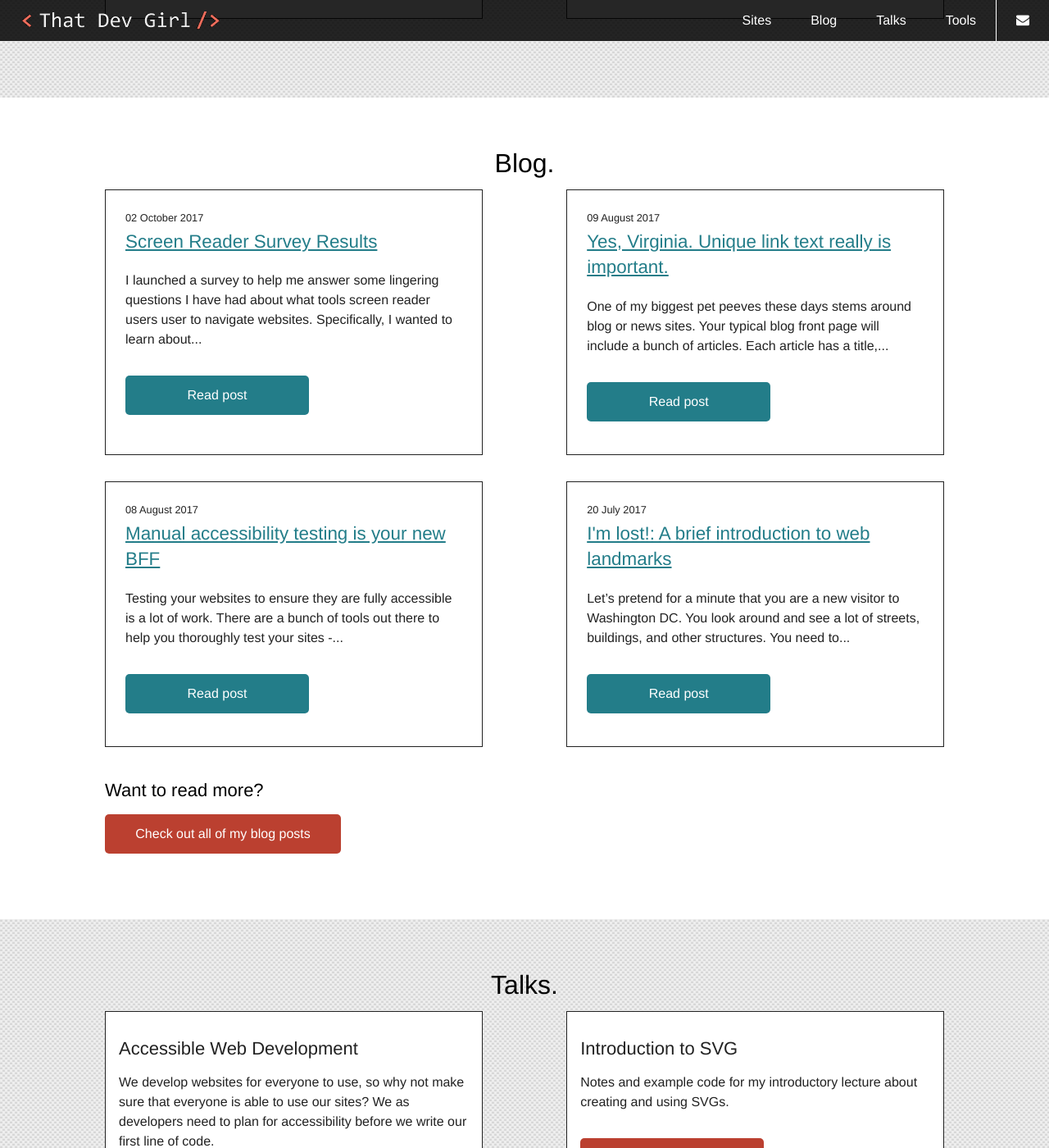
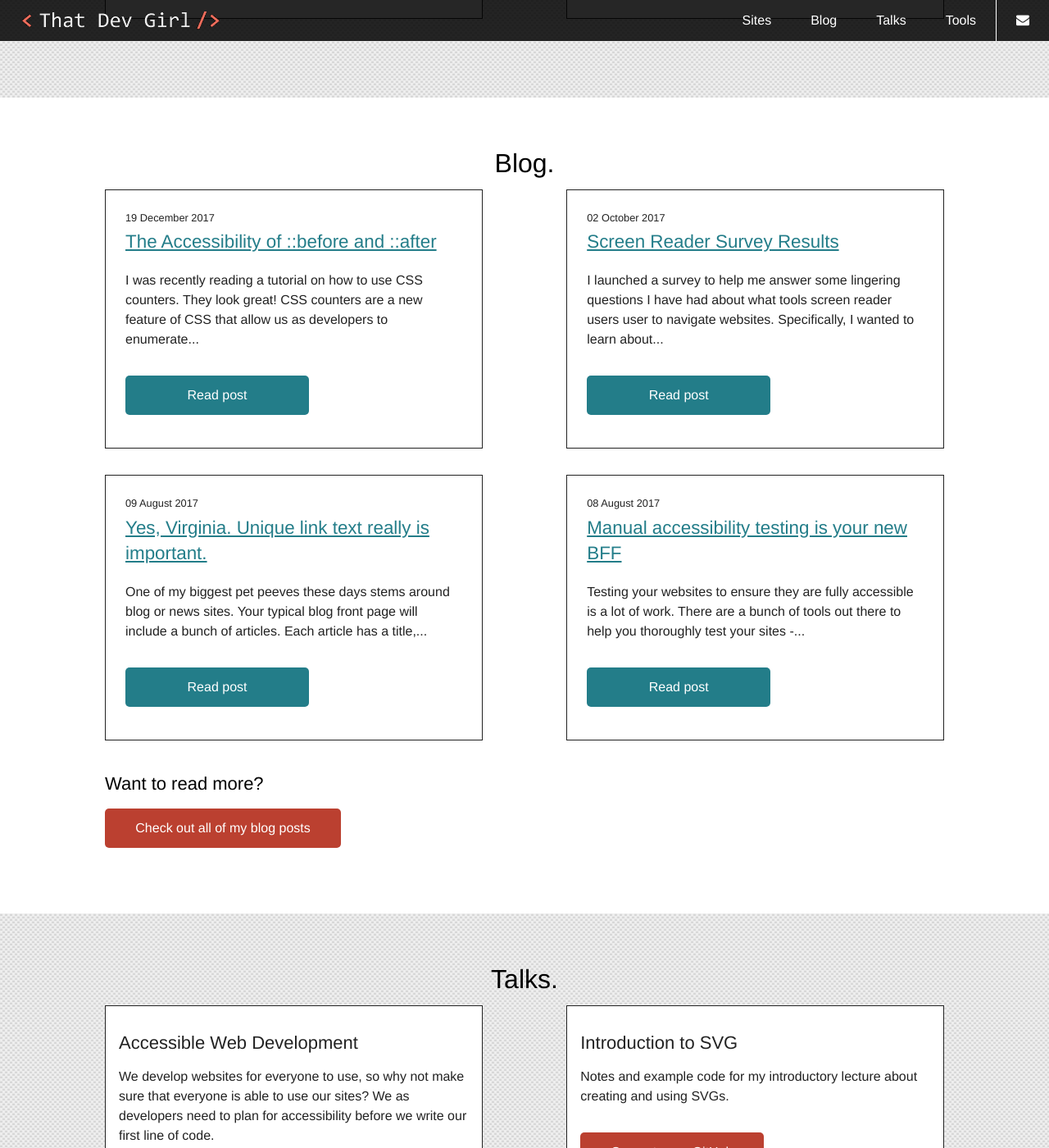
Before and after one commit to That-Dev-Girl-Archives/thatdevgirl.com, a Jekyll site: the page built from index.md, in a window 1280 px wide and 1400 px high, scrolled down 2893 px. Shown: the whole window at 82% size. Built offline with Jekyll 4.4.1, drawn with Linux system fonts in a browser that asks for light colours; part of the change alters nothing that is shown.

Commit message:
new blog post

```diff
--- /dev/null
+++ b/_posts/2017-12-19-before-after-accessibility.md
@@ -0,0 +1,69 @@
+---
+layout: post
+title: "The Accessibility of ::before and ::after"
+date: "2017-12-19"
+categories:
+  - accessibility
+---
+
+I was recently reading a tutorial on [how to use CSS counters](https://pineco.de/using-css-counters/). They look great! CSS counters are a new feature of CSS that allow us as developers to enumerate elements in the DOM and then do something with that information. There are plenty of practical uses for this - from numbering highlighted blocks in the text to creating complex nested ordered list bullets. _(I mean, we've all read government documents that include bullet point 13.2.4.1.  Right?)_
+
+All of these implementations involve using the `::before` or `::after` CSS pseudo-selectors in order to display the counter information on the page, before a particular block. With all of my work with accessibility this year, it begged the question: *Is CSS-generated content accessible?*
+
+## Is this even supported?
+
+We should probably start with asking, are CSS counters universally supported by browsers. The answer is yes. Really, with 98.16% support according to [CanIUse.com](https://caniuse.com/#feat=css-counters), this is barely a question.
+
+## Alrighty then. What about screen readers?
+
+Screen readers are another story and one that, frankly, I was skeptical about. I did a bit of Google research and came across [an article that showed mixed results](https://tink.uk/accessibility-support-for-css-generated-content/) in terms of whether the readers read this generated content. The biggest offender was in IE, where neither JAWS nor NVDA read the content.  This is presumably because the content does not reside in the DOM and these readers are reading the DOM, as opposed to the visible content on the screen.
+
+However, because this article is almost 3 years old, I decided to conduct my own experiment.
+
+## The test
+
+I created a simple example to use in testing.
+
+<p data-height="350" data-theme-id="0" data-slug-hash="RxaMVx" data-default-tab="html,result" data-user="thatdevgirl" data-embed-version="2" data-pen-title="CSS Counter Test" class="codepen">See the Pen <a href="https://codepen.io/thatdevgirl/pen/RxaMVx/">CSS Counter Test</a> by Joni Halabi (<a href="https://codepen.io/thatdevgirl">@thatdevgirl</a>) on <a href="https://codepen.io">CodePen</a>.</p>
+<script async src="https://production-assets.codepen.io/assets/embed/ei.js"></script>
+
+I tested in as many screen readers and browsers that I have access to. I have access to two operating systems (Mac OS X and Windows 10) and three screen readers (VoiceOver, JAWS, and NVDA). I used the latest versions of all browsers tested.
+
+## Testing hurdles
+
+I came across a couple of issues that made testing... adventurous.
+
+### Why I did not test in Firefox
+
+I tried! Firefox does not play well with screen readers. At all. When the browser sees that you are using a screen reader, it disables the the display of tab content because of "incompatibility". This incompatibility appears to be universally true since I had this issue with every screen reader on both my Mac and PC.
+
+<figure>
+  <img src="/assets/images/posts/firefox-tab-content-dialog.jpg" alt="Firefox dialog stating 'Display of tab content is disabled due to incompatibility between Firefox and your accessibility software. Please update your screen reader or switch to Firefox Extended Support Release.'">
+  <figcaption>A very helpful Firefox dialog that pops up when you are running accessibility software.</figcaption>
+</figure>
+
+The "solution" is to download the [Firefox Extended Support browser](https://www.mozilla.org/en-US/firefox/organizations/). Because, you know, making your base browser compatible with accessibility software is too hard.
+
+Except, that did not work. Even with the Extended Support version of the browser, both NVDA and JAWS refused to read anything on any web page. (I did not try to install this on my Mac because now I'm really angry at Mozilla.)
+
+### JAWS and Edge
+
+JAWS does not support Microsoft Edge by default. Actually, any sort of Edge support in JAWS is relatively new, as it was introduced in the [JAWS 18.0.4321 release](https://www.blindbargains.com/bargains.php?m=17801) in September 2017. In order to get JAWS to read content in Edge, you must both have a recent version of JAWS (always a good idea anyway) and turn the Edge browser support feature on in the Settings Center.
+
+## Results!
+
+Specific results of my testing are in the table below:
+
+|  | Chrome  | Safari | Edge | Internet Explorer 11
+| ----- | ----- | ----- | ----- | ----- | ----- |
+| VoiceOver | Yes! | Yes! | -- | -- |
+| JAWS | Yes! | -- | Yes! | No |
+| NVDA | Yes! | -- | Yes! | No |
+
+The good news is that all screen readers read the CSS generated content in Chrome, Safari, and Microsoft Edge. That is actually great news, since these 3 browsers combined account for over 73% of the global browser market share in November 2017 according to [W3Counter Stats](https://www.w3counter.com/globalstats.php?year=2017&month=11).
+
+However, the bad news is that no screen reader was able to read the CSS generated content in Internet Explorer 11. (The study linked above from 2 years ago found the same results.) While IE 11 only accounts for 3.33% of the global market share (again, for November 2017), 3.33% of the _entire world_ accounts to a fair amount of people.
+
+### Conclusions
+
+You can very likely use CSS generated content without worrying too much about accessibility concerns. I don't want to give you a full pass since, in addition to your IE 11 users _(just upgrade to Edge already!)_, I did not even try to test on real mobile devices. However it did seem to work when I emulated mobile devices in Chrome using dev tools and tested with VoiceOver as a "quickie" test.
--- a/_sass/globals/_base.scss
+++ b/_sass/globals/_base.scss
@@ -30,6 +30,10 @@ hr {
 
 .center {
   text-align: center;
+}
+
+iframe {
+  margin: 1rem 0 2rem;
 }
 
 
--- a/_sass/modules/_post.scss
+++ b/_sass/modules/_post.scss
@@ -113,6 +113,21 @@
     width: 100%;
   }
 
+  figure {
+    margin: 2rem 0;
+
+    img {
+      width: auto;
+    }
+
+    figcaption {
+      font-size: 0.9rem;
+      font-style: italic;
+      font-weight: 300;
+      margin: 0.25rem 0;
+    }
+  }
+
   pre {
     background: $grey_light;
     margin: 2.5rem 0;
```
Also changed, not shown: assets/images/posts/firefox-tab-content-dialog.jpg (added).
